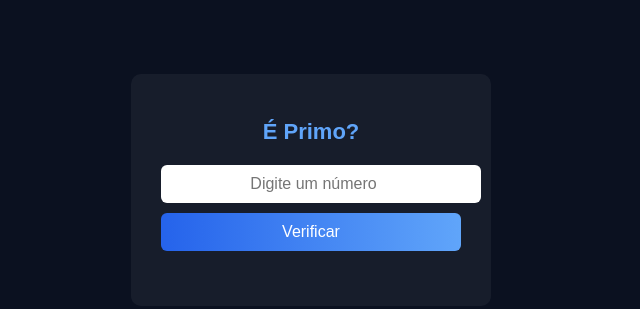
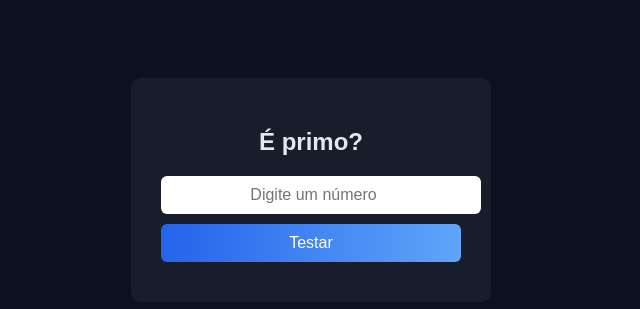
Before and after one commit to EnzoDosSantos1612/PRIMO, a plain HTML site: page index.html in a window 1280 px wide. Shown: the part 210-519 px from the top of the page, without its empty margins (329-969 px from the left). Drawn offline with Linux system fonts and the light colour scheme.

Commit message:
Refactor index.html structure and content

```diff
--- a/index.html
+++ b/index.html
@@ -1,20 +1,18 @@
 <!DOCTYPE html>
 <html lang="pt-BR">
 <head>
-  <meta charset="UTF-8">
-  <meta name="viewport" content="width=device-width, initial-scale=1.0">
-  <title>Verificador de Número Primo</title>
-  <link rel="stylesheet" href="style.css">
+<meta charset="UTF-8" />
+<meta name="viewport" content="width=device-width, initial-scale=1.0" />
+<title>É Primo?</title>
+<link rel="stylesheet" href="style.css" />
 </head>
 <body>
-
-  <div class="container">
-    <h1>É Primo?</h1>
-    <input type="number" id="numero" placeholder="Digite um número">
-    <button onclick="verificarPrimo()">Verificar</button>
-    <div class="resultado" id="resultado"></div>
-  </div>
-
-  <script src="script.js"></script>
+<div class="container">
+<h2>É primo?</h2>
+<input type="number" id="numero" placeholder="Digite um número" />
+<button onclick="verificarPrimo()">Testar</button>
+<div id="resultado"></div>
+</div>
+<script src="script.js"></script>
 </body>
 </html>
```
